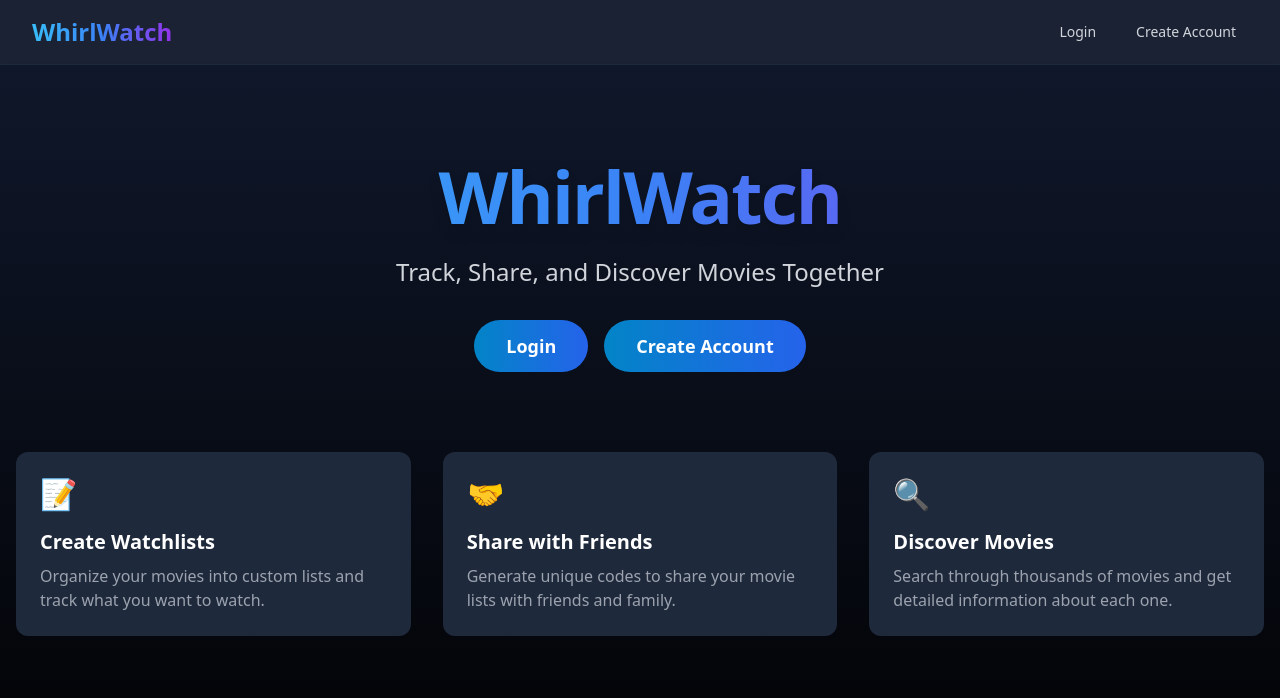
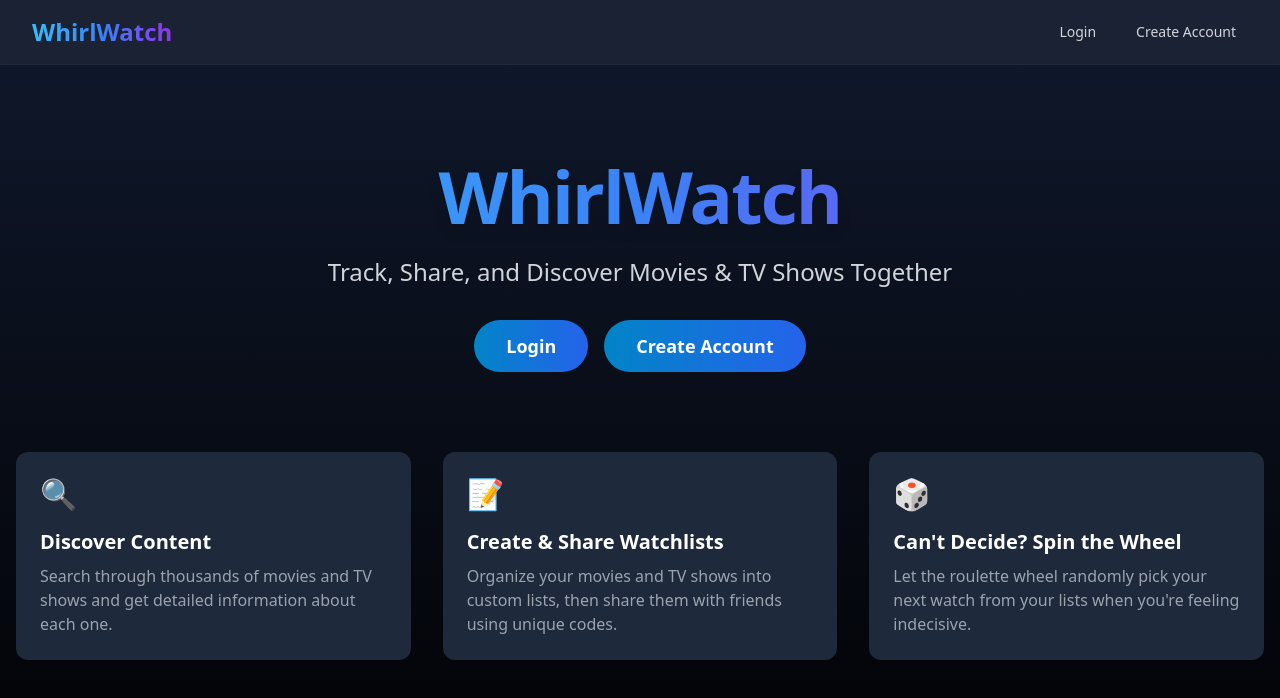
Before and after one commit to ATRedshaw/whirl-watch, a React (Create React App) app in the folder frontend/: page / in a window 1280 px wide. Shown: the top 698 px of the page. Built offline with nearby package versions, Linux system fonts and the light colour scheme; the HTML template or start-up script is replaced by a standard one.

Commit message:
Updated home page wording and structure

```diff
--- a/frontend/src/components/HomePage.js
+++ b/frontend/src/components/HomePage.js
@@ -32,7 +32,7 @@ const HomePage = () => {
             WhirlWatch
           </h1>
           <p className="text-xl md:text-2xl text-gray-300 mb-8">
-            Track, Share, and Discover Movies Together
+            Track, Share, and Discover Movies & TV Shows Together
           </p>
           {isAuthenticated ? (
             <motion.button
@@ -89,19 +89,19 @@ const HomePage = () => {
 
 const features = [
   {
-    icon: "📝",
-    title: "Create Watchlists",
-    description: "Organize your movies into custom lists and track what you want to watch."
+    icon: "🔍",
+    title: "Discover Content",
+    description: "Search through thousands of movies and TV shows and get detailed information about each one."
   },
   {
-    icon: "🤝",
-    title: "Share with Friends",
-    description: "Generate unique codes to share your movie lists with friends and family."
+    icon: "📝",
+    title: "Create & Share Watchlists",
+    description: "Organize your movies and TV shows into custom lists, then share them with friends using unique codes."
   },
   {
-    icon: "🔍",
-    title: "Discover Movies",
-    description: "Search through thousands of movies and get detailed information about each one."
+    icon: "🎲",
+    title: "Can't Decide? Spin the Wheel",
+    description: "Let the roulette wheel randomly pick your next watch from your lists when you're feeling indecisive."
   }
 ];
 
```
